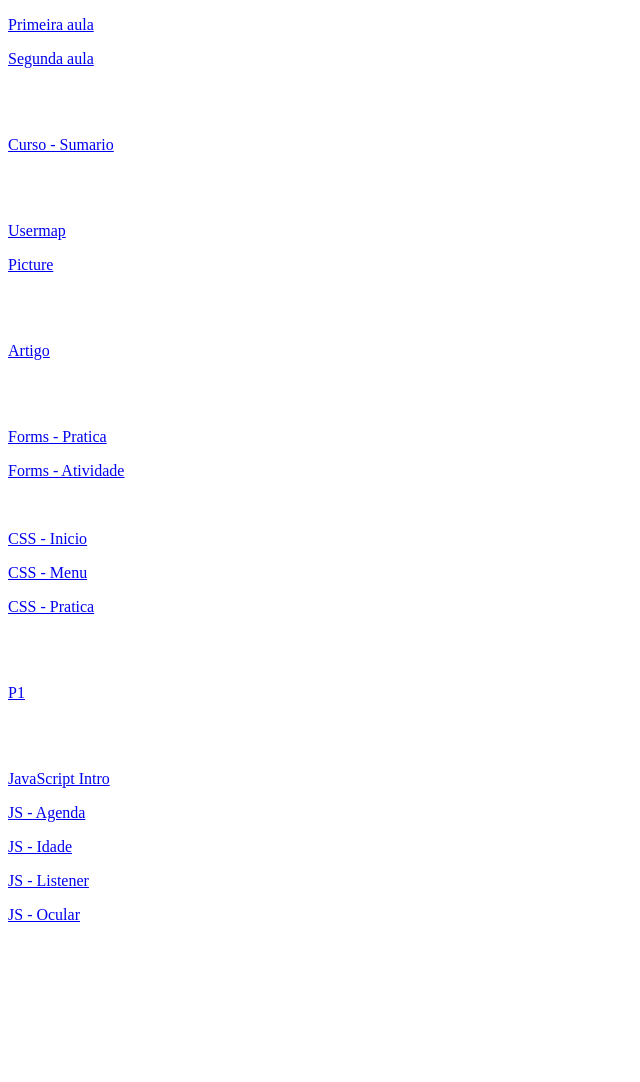
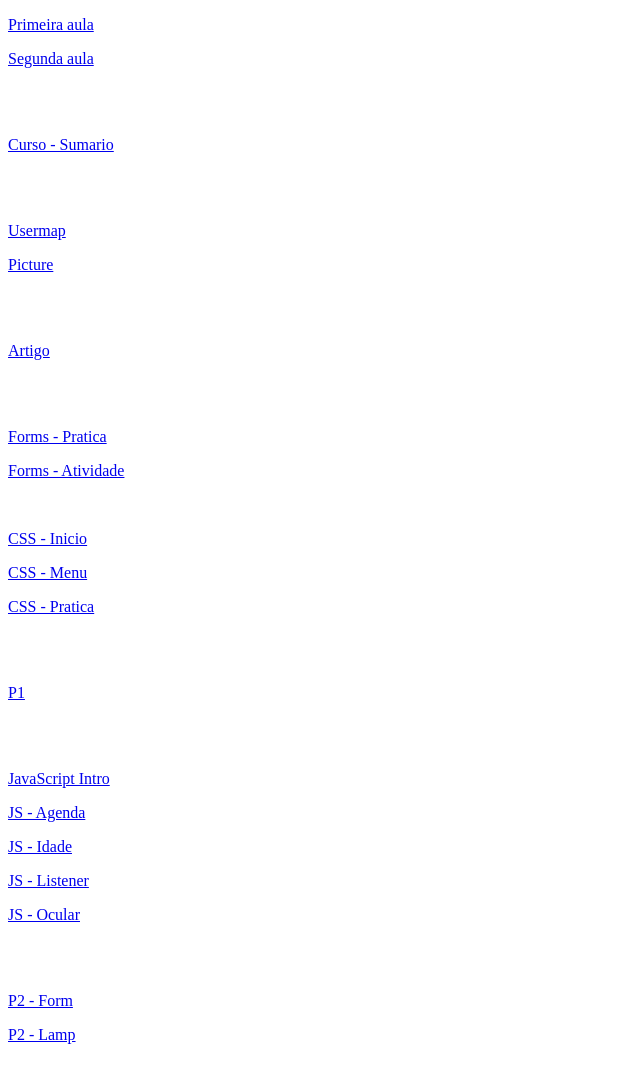
Before and after one commit to Rhavgar/Rhavgar.github.io, a plain HTML site: page index.html in a window 1280 px wide. Shown: the whole page, without its empty margins (0-640 px from the left). Before the commit the page ends 966 px from the top, so only its background shows below. Drawn offline with Linux system fonts and the light colour scheme.

Commit message:
Index Update P2

```diff
--- a/index.html
+++ b/index.html
@@ -41,5 +41,10 @@
 <p><a href="2020/0214/ocultar.html">JS - Ocular</a></p>
 <br>
 
+<br>
+<p><a href="p2/jsform.html">P2 - Form</a></p>
+<p><a href="p2/jslamp.html">P2 - Lamp</a></p>
+<br>
+
 </body>
 </html>
```
